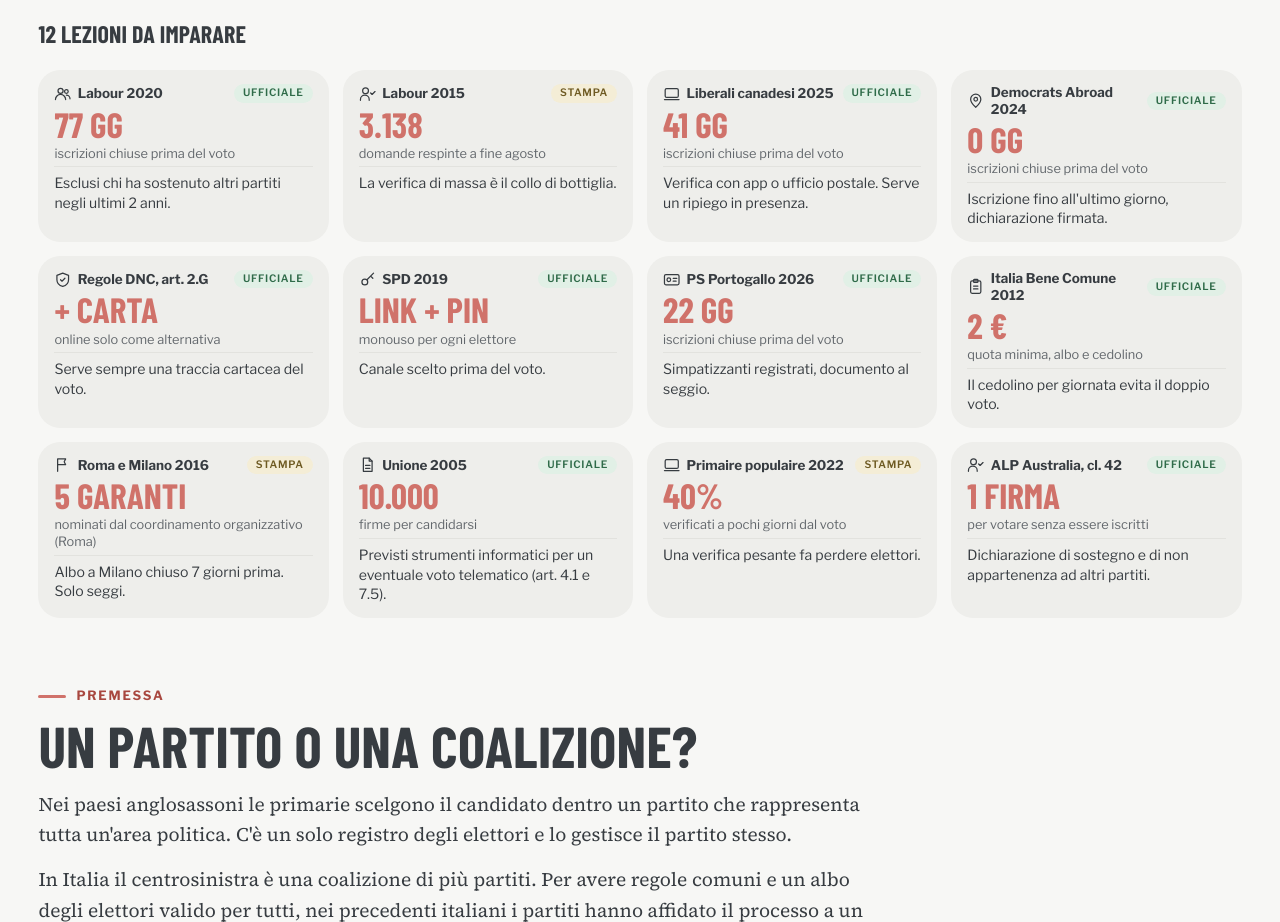
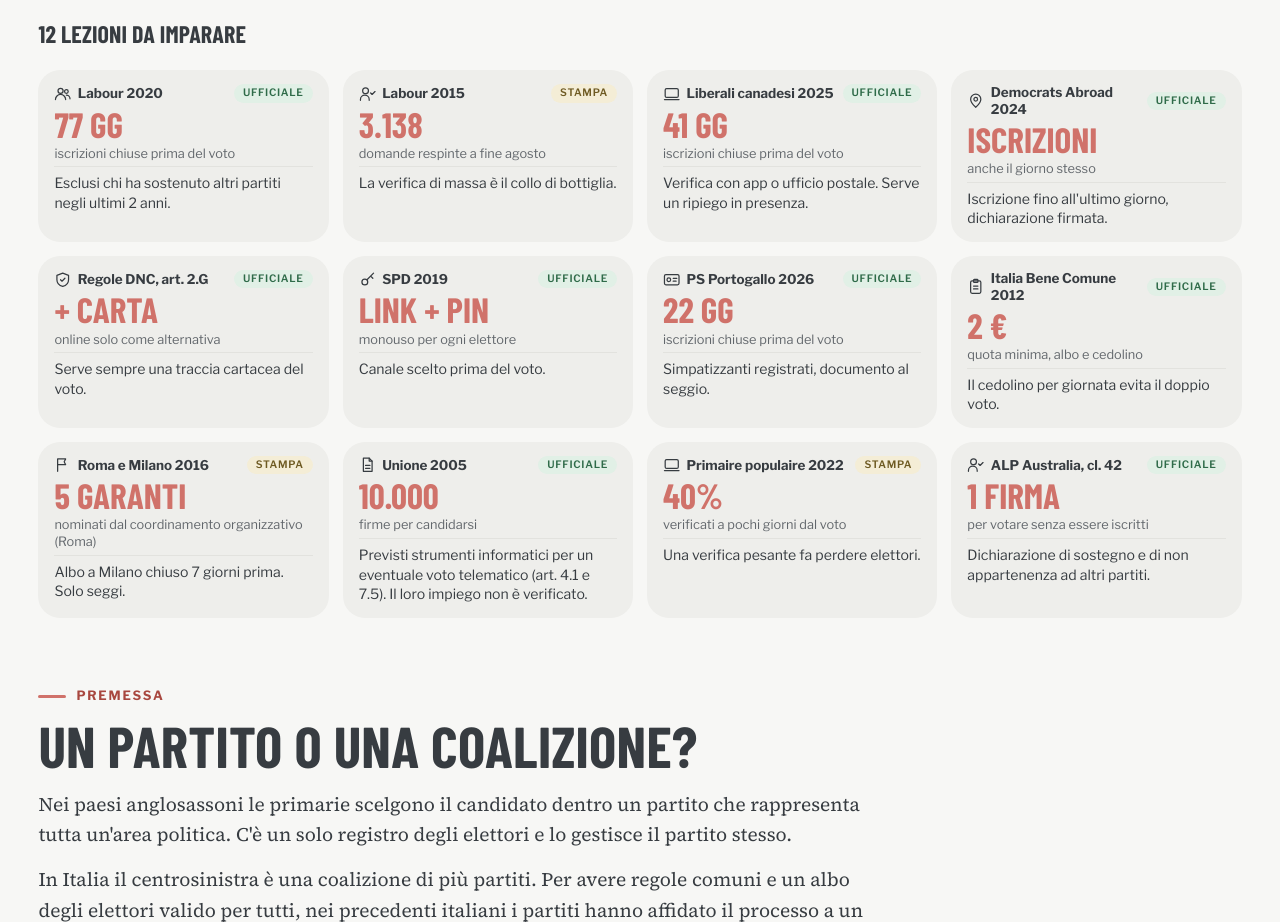
Before and after one commit to alessandroalberti-researchunit/primarie-coalizione, a plain HTML site: page index.html in a window 1280 px wide. Shown: the part 2036-2958 px from the top of the page. Drawn offline with nearby package versions, Linux system fonts and the light colour scheme; a web font is replaced by a local one.

Commit message:
Lezioni: Democrats Abroad con iscrizione anche il giorno stesso, Unione 2005 con impiego non verificato
Co-Authored-By: Claude Sonnet 5.5 <noreply@anthropic.com>

```diff
--- a/index.html
+++ b/index.html
@@ -1050,13 +1050,13 @@ const CASES=[
  ['Labour 2020','people','77 gg','iscrizioni chiuse prima del voto','Esclusi chi ha sostenuto altri partiti negli ultimi 2 anni.','doc'],
  ['Labour 2015','usercheck','3.138','domande respinte a fine agosto','La verifica di massa è il collo di bottiglia.','sec'],
  ['Liberali canadesi 2025','laptop','41 gg','iscrizioni chiuse prima del voto','Verifica con app o ufficio postale. Serve un ripiego in presenza.','doc'],
- ['Democrats Abroad 2024','pin','0 gg','iscrizioni chiuse prima del voto','Iscrizione fino all\'ultimo giorno, dichiarazione firmata.','doc'],
+ ['Democrats Abroad 2024','pin','Iscrizioni','anche il giorno stesso','Iscrizione fino all\'ultimo giorno, dichiarazione firmata.','doc'],
  ['Regole DNC, art. 2.G','shield','+ carta','online solo come alternativa','Serve sempre una traccia cartacea del voto.','doc'],
  ['SPD 2019','key','Link + PIN','monouso per ogni elettore','Canale scelto prima del voto.','doc'],
  ['PS Portogallo 2026','idcard','22 gg','iscrizioni chiuse prima del voto','Simpatizzanti registrati, documento al seggio.','doc'],
  ['Italia Bene Comune 2012','clip','2 €','quota minima, albo e cedolino','Il cedolino per giornata evita il doppio voto.','doc'],
  ['Roma e Milano 2016','flag','5 garanti','nominati dal coordinamento organizzativo (Roma)','Albo a Milano chiuso 7 giorni prima. Solo seggi.','sec'],
- ['Unione 2005','file','10.000','firme per candidarsi','Previsti strumenti informatici per un eventuale voto telematico (art. 4.1 e 7.5).','doc'],
+ ['Unione 2005','file','10.000','firme per candidarsi','Previsti strumenti informatici per un eventuale voto telematico (art. 4.1 e 7.5). Il loro impiego non è verificato.','doc'],
  ['Primaire populaire 2022','laptop','40%','verificati a pochi giorni dal voto','Una verifica pesante fa perdere elettori.','sec'],
  ['ALP Australia, cl. 42','usercheck','1 firma','per votare senza essere iscritti','Dichiarazione di sostegno e di non appartenenza ad altri partiti.','doc']
 ];
```
Also changed, not shown: 1 other file.
